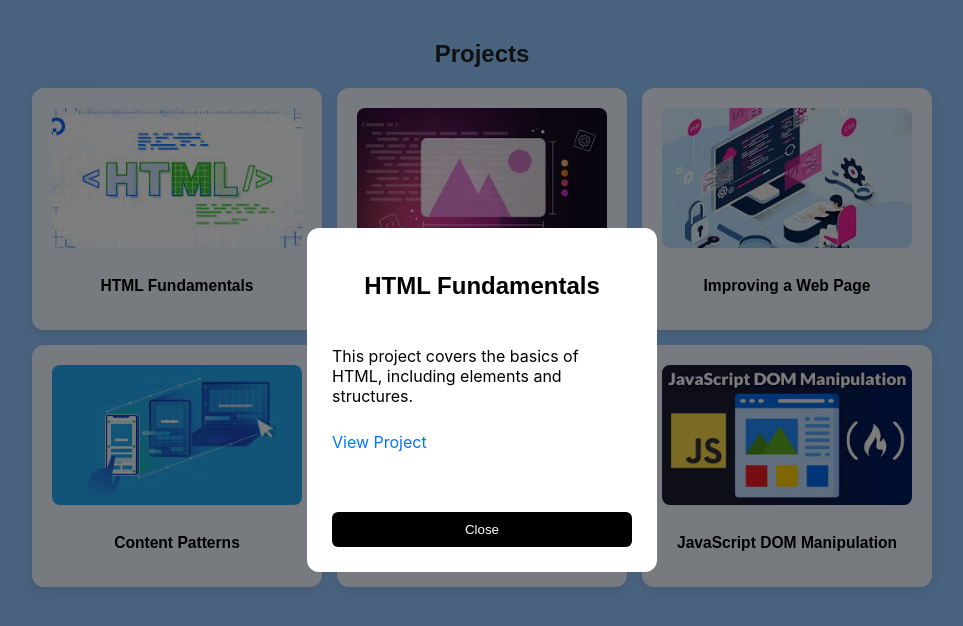
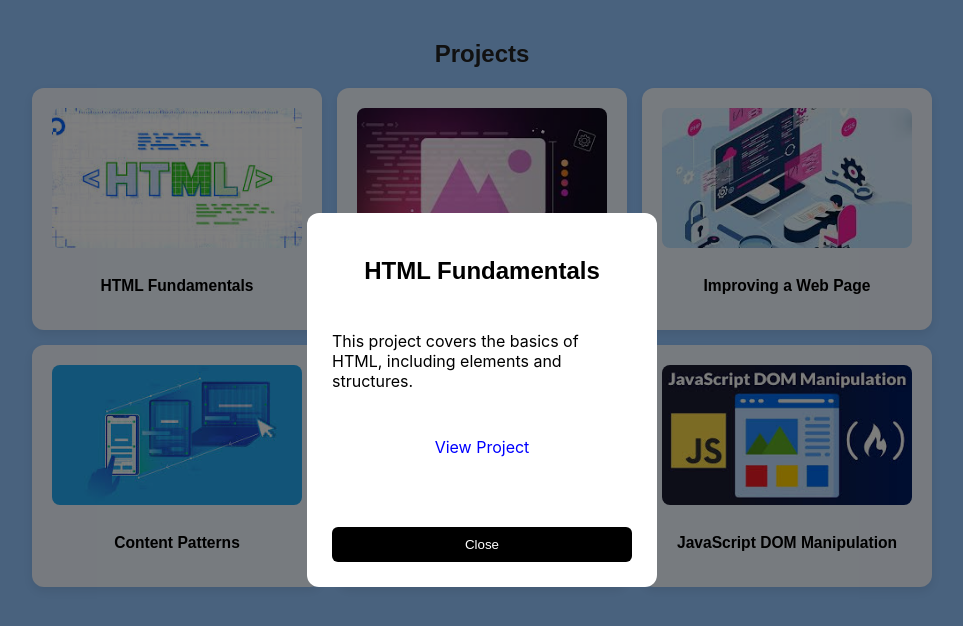
Before and after one commit to Nmoua10/moua-csci181-p2, a plain HTML site: page index.html in a window 1280 px wide. Both pictures are taken after a click on the button "HTML Fundamentals". Shown: the whole page, without its empty margins (158-1121 px from the left). Drawn offline with Linux system fonts and the light colour scheme; a web font is replaced by a local one.

Commit message:
Update styles.css

```diff
--- a/style/styles.css
+++ b/style/styles.css
@@ -71,8 +71,13 @@ section {
 }
 
 #modal-link {
-  color: #0077ff;
+  display: block;
+  text-align: center;
+  color: blue;
+  padding: 10px;
+  border-radius: 6px;
   text-decoration: none;
+  margin-top: 10px;
 }
 
 #modal-close {
```
